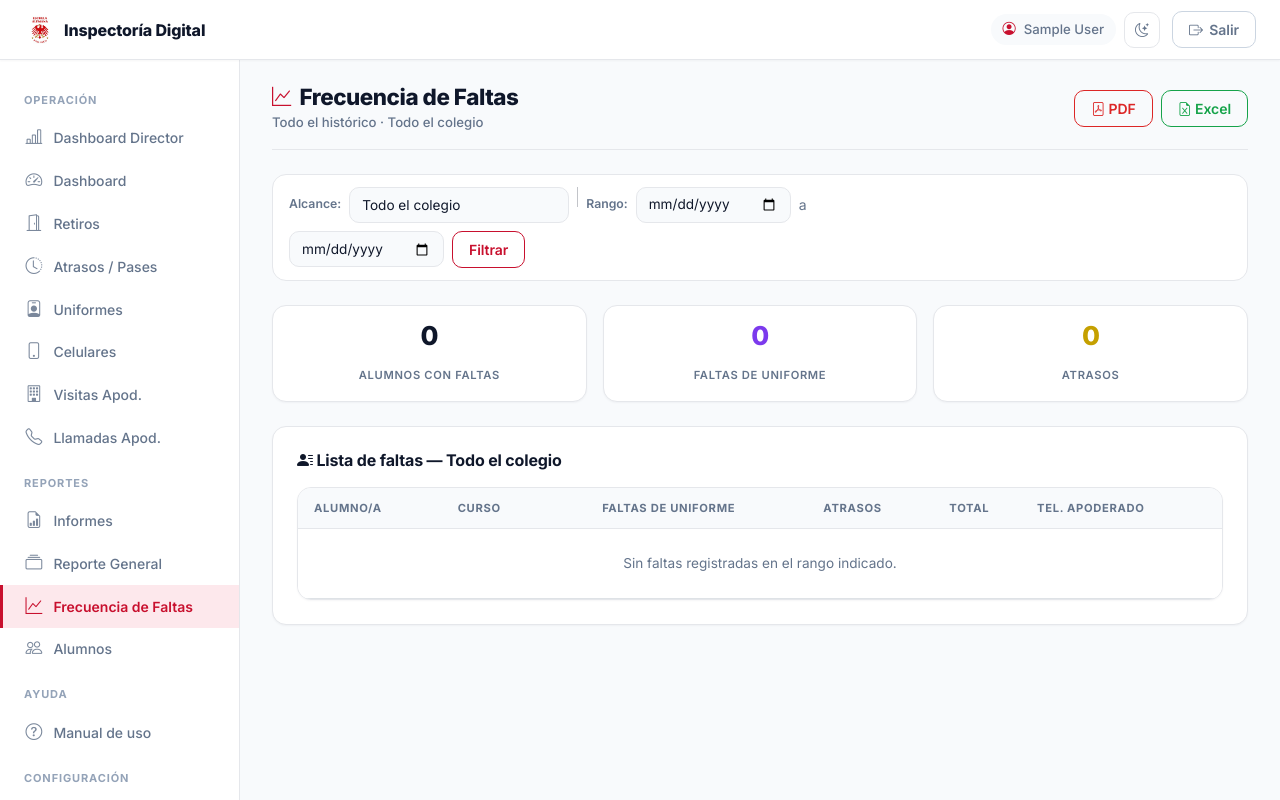
After one commit to jagermeisterx/control-inspectoria-, a Django app: page /reportes/frecuencia-faltas/ in a window 1280 px wide. The commit adds this page. Run offline with Django 5.2, Linux system fonts and the light colour scheme; the visitor is signed in with stand-in values (Sample User, id 1); data comes from the database, SQL or seed files in the repository; data that the repository does not hold is empty.

Commit message:
feat: reporte de frecuencia de faltas (atrasos + uniforme) con filtros y exportación Excel/PDF

```diff
--- a/core/urls.py
+++ b/core/urls.py
@@ -33,6 +33,7 @@ urlpatterns = [
     path("reportes/desde-excel/", views.reporte_desde_excel, name="reporte_desde_excel"),
     path("reportes/desde-excel/pdf/", views.reporte_desde_excel_pdf, name="reporte_desde_excel_pdf"),
     path("reportes/desde-excel/plantilla.xlsx", views.descargar_plantilla_atrasos, name="descargar_plantilla_atrasos"),
+    path("reportes/frecuencia-faltas/", views.frecuencia_faltas, name="frecuencia_faltas"),
     # Exportaciones
     path("exportar/pdf/alumno/<int:pk>/", views.exportar_pdf_alumno, name="exportar_pdf_alumno"),
     path("exportar/pdf/curso/<str:curso>/", views.exportar_pdf_curso, name="exportar_pdf_curso"),
@@ -40,6 +41,8 @@ urlpatterns = [
     path("exportar/excel/alumno/<int:pk>/", views.exportar_excel_alumno, name="exportar_excel_alumno"),
     path("exportar/excel/curso/<str:curso>/", views.exportar_excel_curso, name="exportar_excel_curso"),
     path("exportar/excel/general/", views.exportar_excel_general, name="exportar_excel_general"),
+    path("exportar/excel/frecuencia-faltas/", views.exportar_excel_frecuencia_faltas, name="exportar_excel_frecuencia_faltas"),
+    path("exportar/pdf/frecuencia-faltas/", views.exportar_pdf_frecuencia_faltas, name="exportar_pdf_frecuencia_faltas"),
     # API
     path("api/alumnos/", views.api_buscar_alumnos, name="api_buscar_alumnos"),
 ]
--- a/core/views.py
+++ b/core/views.py
@@ -628,6 +628,144 @@ def exportar_excel_general(request):
     resp = HttpResponse(buf, content_type="application/vnd.openxmlformats-officedocument.spreadsheetml.sheet")
     label = curso.replace(" ", "_") if curso else "colegio"
     resp["Content-Disposition"] = f'attachment; filename="reporte_general_{label}_{mes}_{anio}.xlsx"'
+    return resp
+
+
+# ── Frecuencia de faltas (atrasos + uniformes) ──
+def _parse_fecha(v):
+    try:
+        return date.fromisoformat(v) if v else None
+    except ValueError:
+        return None
+
+
+def _params_frecuencia(request):
+    cursos = list(
+        Alumno.objects.filter(activo=True).exclude(curso="")
+        .values_list("curso", flat=True).distinct().order_by("curso")
+    )
+    curso = request.GET.get("curso", "").strip()
+    if curso not in cursos:
+        curso = ""
+    fecha_desde = request.GET.get("fecha_desde", "").strip()
+    fecha_hasta = request.GET.get("fecha_hasta", "").strip()
+    return {
+        "curso": curso,
+        "cursos": cursos,
+        "fecha_desde": fecha_desde,
+        "fecha_hasta": fecha_hasta,
+        "fd": _parse_fecha(fecha_desde),
+        "fh": _parse_fecha(fecha_hasta),
+    }
+
+
+def _filas_frecuencia_faltas(curso, fd, fh):
+    """Conteo por alumno de atrasos (excluye motivo CAMPO) y faltas de uniforme."""
+    qa = Atraso.objects.exclude(motivo="CAMPO")
+    qu = ControlUniforme.objects.all()
+    if curso:
+        qa = qa.filter(alumno__curso=curso)
+        qu = qu.filter(alumno__curso=curso)
+    if fd:
+        qa = qa.filter(fecha__gte=fd)
+        qu = qu.filter(fecha__gte=fd)
+    if fh:
+        qa = qa.filter(fecha__lte=fh)
+        qu = qu.filter(fecha__lte=fh)
+    conteo_a = dict(qa.values_list("alumno_id").annotate(n=Count("id")))
+    conteo_u = dict(qu.values_list("alumno_id").annotate(n=Count("id")))
+
+    alumnos = Alumno.objects.filter(activo=True)
+    if curso:
+        alumnos = alumnos.filter(curso=curso)
+    filas = []
+    for al in alumnos.order_by("apellido", "nombre"):
+        n_a = conteo_a.get(al.id, 0)
+        n_u = conteo_u.get(al.id, 0)
+        if n_a or n_u:
+            filas.append({
+                "alumno": al,
+                "nombre": al.nombre_completo,
+                "curso": al.curso,
+                "atrasos": n_a,
+                "uniformes": n_u,
+                "total": n_a + n_u,
+                "telefono": al.apoderado_telefono,
+            })
+    filas.sort(key=lambda f: (-f["total"], f["nombre"]))
+    return filas
+
+
+def _rango_label_frecuencia(p):
+    if p["fecha_desde"] or p["fecha_hasta"]:
+        return f'{p["fecha_desde"] or "Inicio"} al {p["fecha_hasta"] or "Hoy"}'
+    return "Todo el histórico"
+
+
+@rol_requerido(INSPECTOR_GENERAL, DIRECTOR)
+def frecuencia_faltas(request):
+    p = _params_frecuencia(request)
+    filas = _filas_frecuencia_faltas(p["curso"], p["fd"], p["fh"])
+    totales = {
+        "atrasos": sum(f["atrasos"] for f in filas),
+        "uniformes": sum(f["uniformes"] for f in filas),
+    }
+    totales["total"] = totales["atrasos"] + totales["uniformes"]
+    ctx = {
+        **p,
+        "filas": filas,
+        "totales": totales,
+        "rango_label": _rango_label_frecuencia(p),
+    }
+    return render(request, "core/frecuencia_faltas.html", ctx)
+
+
+@rol_requerido(INSPECTOR_GENERAL, DIRECTOR)
+def exportar_excel_frecuencia_faltas(request):
+    p = _params_frecuencia(request)
+    filas = _filas_frecuencia_faltas(p["curso"], p["fd"], p["fh"])
+
+    wb = openpyxl.Workbook()
+    ws = wb.active
+    ws.title = "Frecuencia de faltas"
+    ws.append(["Nombre del alumno", "Faltas de uniforme", "Atrasos", "Contacto apoderado"])
+    for f in filas:
+        ws.append([f["nombre"], f["uniformes"], f["atrasos"], f["telefono"]])
+
+    from openpyxl.styles import Font, PatternFill
+    header_font = Font(bold=True, color="FFFFFF")
+    header_fill = PatternFill(start_color="C8102E", end_color="C8102E", fill_type="solid")
+    for cell in ws[1]:
+        cell.font = header_font
+        cell.fill = header_fill
+    for col, w in {"A": 38, "B": 18, "C": 12, "D": 20}.items():
+        ws.column_dimensions[col].width = w
+
+    buf = io.BytesIO()
+    wb.save(buf)
+    buf.seek(0)
+    resp = HttpResponse(buf, content_type="application/vnd.openxmlformats-officedocument.spreadsheetml.sheet")
+    label = p["curso"].replace(" ", "_") if p["curso"] else "colegio"
+    resp["Content-Disposition"] = (
+        f'attachment; filename="frecuencia_faltas_{label}_'
+        f'{p["fecha_desde"] or "inicio"}_{p["fecha_hasta"] or "hoy"}.xlsx"'
+    )
+    return resp
+
+
+@rol_requerido(INSPECTOR_GENERAL, DIRECTOR)
+def exportar_pdf_frecuencia_faltas(request):
+    from .pdf_generator import generar_pdf_frecuencia_faltas
+    p = _params_frecuencia(request)
+    filas = _filas_frecuencia_faltas(p["curso"], p["fd"], p["fh"])
+    buf = generar_pdf_frecuencia_faltas(
+        filas,
+        p["curso"] or "Todo el colegio",
+        _rango_label_frecuencia(p),
+    )
+    resp = HttpResponse(buf, content_type="application/pdf")
+    label = p["curso"].replace(" ", "_") if p["curso"] else "colegio"
+    resp["Content-Disposition"] = f'attachment; filename="frecuencia_faltas_{label}.pdf"'
     return resp
 
 
--- a/templates/core/base.html
+++ b/templates/core/base.html
@@ -96,6 +96,9 @@
                 <a class="nav-link {% if request.resolver_match.url_name == 'reporte_general' %}active{% endif %}" href="{% url 'reporte_general' %}">
                     <i class="bi bi-collection"></i> Reporte General
                 </a>
+                <a class="nav-link {% if request.resolver_match.url_name == 'frecuencia_faltas' %}active{% endif %}" href="{% url 'frecuencia_faltas' %}">
+                    <i class="bi bi-graph-up"></i> Frecuencia de Faltas
+                </a>
                 {% endif %}
                 {% if user|tiene_rol:'inspector_general' %}
                 <a class="nav-link {% if request.resolver_match.url_name == 'alumnos' %}active{% endif %}" href="{% url 'alumnos' %}">
--- /dev/null
+++ b/templates/core/frecuencia_faltas.html
@@ -0,0 +1,107 @@
+{% extends "core/base.html" %}
+{% load roles %}
+{% block title %}Frecuencia de Faltas — Inspectoría Digital{% endblock %}
+
+{% block content %}
+<div class="page-header">
+    <div>
+        <h1><i class="bi bi-graph-up"></i> Frecuencia de Faltas</h1>
+        <span class="page-header-meta">{{ rango_label }} · {{ curso|default:"Todo el colegio" }}</span>
+    </div>
+    <div class="d-flex gap-2">
+        <a href="{% url 'exportar_pdf_frecuencia_faltas' %}?{{ request.GET.urlencode }}" class="btn btn-outline-danger btn-sm">
+            <i class="bi bi-file-pdf"></i> PDF
+        </a>
+        <a href="{% url 'exportar_excel_frecuencia_faltas' %}?{{ request.GET.urlencode }}" class="btn btn-outline-success btn-sm">
+            <i class="bi bi-file-earmark-excel"></i> Excel
+        </a>
+    </div>
+</div>
+
+<!-- Filtro por curso y rango de fechas -->
+<div class="filter-bar d-flex flex-wrap gap-2 align-items-center mb-4">
+    <form method="get" class="d-flex flex-wrap gap-2 align-items-center">
+        <label class="small fw-semibold text-muted">Alcance:</label>
+        <select name="curso" class="form-select form-select-sm" style="max-width:220px">
+            <option value="">Todo el colegio</option>
+            {% for c in cursos %}
+            <option value="{{ c }}" {% if c == curso %}selected{% endif %}>{{ c }}</option>
+            {% endfor %}
+        </select>
+        <div class="vr" style="height:20px"></div>
+        <label class="small fw-semibold text-muted">Rango:</label>
+        <input type="date" name="fecha_desde" value="{{ fecha_desde }}" class="form-control form-control-sm" style="max-width:155px" title="Desde">
+        <span class="text-muted">a</span>
+        <input type="date" name="fecha_hasta" value="{{ fecha_hasta }}" class="form-control form-control-sm" style="max-width:155px" title="Hasta">
+        <button class="btn btn-sm btn-outline-primary">Filtrar</button>
+        {% if curso or fecha_desde or fecha_hasta %}<a href="{% url 'frecuencia_faltas' %}" class="btn btn-sm btn-link">Limpiar</a>{% endif %}
+    </form>
+</div>
+
+<!-- Totales -->
+<div class="row g-3 mb-4">
+    <div class="col-4 col-md-4">
+        <div class="stat-card text-center">
+            <div class="stat-value">{{ filas|length }}</div>
+            <div class="stat-label">Alumnos con faltas</div>
+        </div>
+    </div>
+    <div class="col-4 col-md-4">
+        <div class="stat-card text-center">
+            <div class="stat-value" style="color:#7c3aed">{{ totales.uniformes }}</div>
+            <div class="stat-label">Faltas de uniforme</div>
+        </div>
+    </div>
+    <div class="col-4 col-md-4">
+        <div class="stat-card text-center">
+            <div class="stat-value" style="color:var(--warning)">{{ totales.atrasos }}</div>
+            <div class="stat-label">Atrasos</div>
+        </div>
+    </div>
+</div>
+
+<div class="card-custom">
+    <h6 class="fw-bold mb-3">
+        <i class="bi bi-person-lines-fill"></i> Lista de faltas — {{ curso|default:"Todo el colegio" }}
+    </h6>
+    <div class="table-custom">
+        <table class="table table-hover mb-0">
+            <thead>
+                <tr>
+                    <th>Alumno/a</th>
+                    <th>Curso</th>
+                    <th class="text-center">Faltas de uniforme</th>
+                    <th class="text-center">Atrasos</th>
+                    <th class="text-center">Total</th>
+                    <th>Tel. apoderado</th>
+                </tr>
+            </thead>
+            <tbody>
+                {% for f in filas %}
+                <tr>
+                    <td class="fw-semibold">{{ f.nombre }}</td>
+                    <td>{{ f.curso }}</td>
+                    <td class="text-center">{% if f.uniformes %}<span class="badge" style="background:#7c3aed">{{ f.uniformes }}</span>{% else %}<span class="text-muted">0</span>{% endif %}</td>
+                    <td class="text-center">{% if f.atrasos %}<span class="badge" style="background:var(--warning)">{{ f.atrasos }}</span>{% else %}<span class="text-muted">0</span>{% endif %}</td>
+                    <td class="text-center fw-bold">{{ f.total }}</td>
+                    <td>{{ f.telefono }}</td>
+                </tr>
+                {% empty %}
+                <tr><td colspan="6" class="text-center text-muted py-4">Sin faltas registradas en el rango indicado.</td></tr>
+                {% endfor %}
+            </tbody>
+            {% if filas %}
+            <tfoot>
+                <tr class="fw-bold">
+                    <td colspan="2">Totales</td>
+                    <td class="text-center">{{ totales.uniformes }}</td>
+                    <td class="text-center">{{ totales.atrasos }}</td>
+                    <td class="text-center">{{ totales.total }}</td>
+                    <td></td>
+                </tr>
+            </tfoot>
+            {% endif %}
+        </table>
+    </div>
+</div>
+{% endblock %}
```
Also changed, not shown: core/pdf_generator.py (+50 -0 lines).
